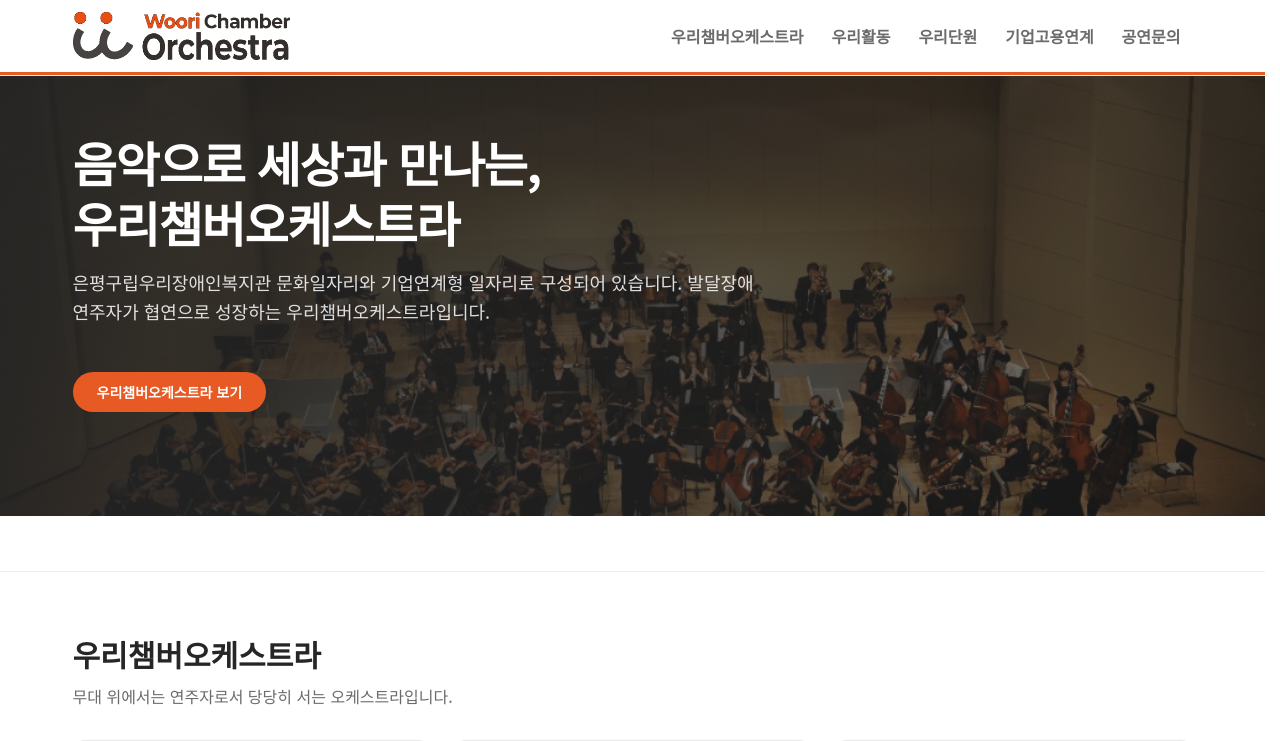
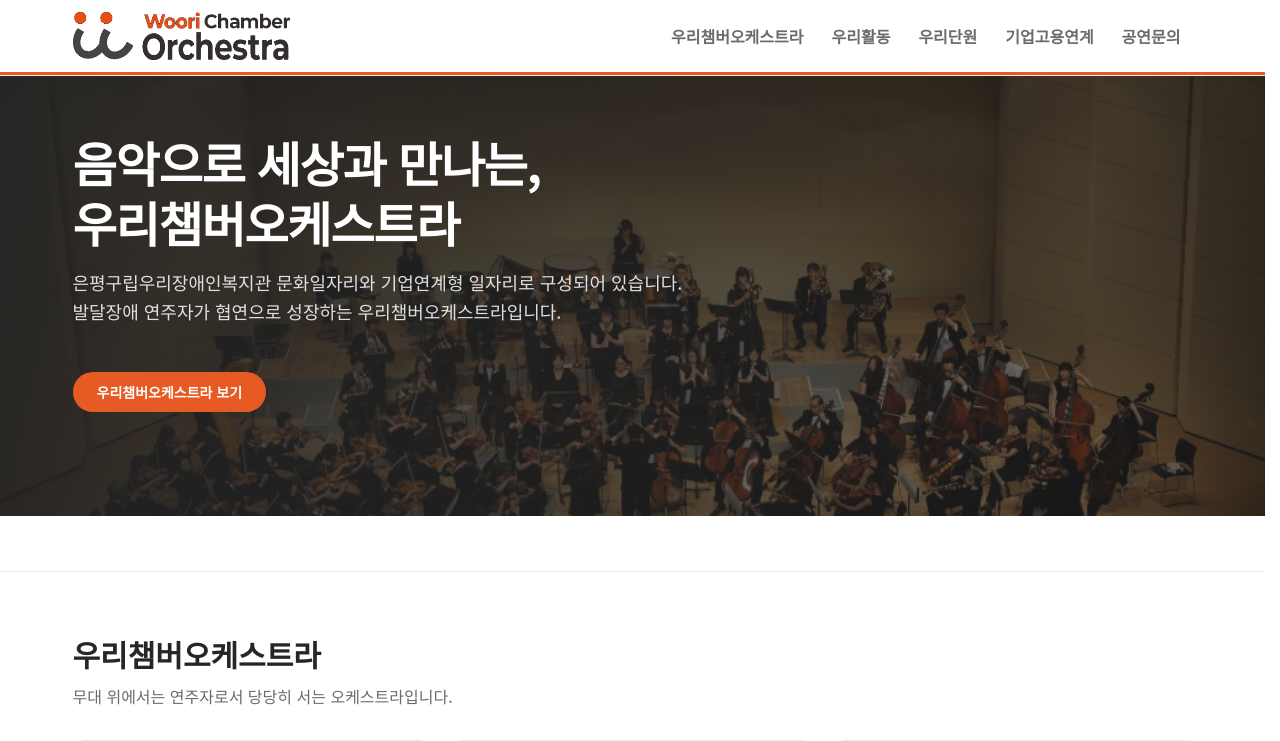
Before and after one commit to jwkang07/wco-web, a Next.js app: page / in a window 1280 px wide. Shown: the top 741 px of the page. Built offline with nearby package versions, Linux system fonts and the light colour scheme.

Commit message:
fix: break home hero description after first sentence

```diff
--- a/app/page.tsx
+++ b/app/page.tsx
@@ -27,7 +27,7 @@ export default function HomePage() {
     <>
       <Hero
         titleLines={site.taglineLines}
-        description={site.description}
+        descriptionLines={site.heroDescriptionLines}
         showCta
         imageSrc={site.hero.image}
         imageAlt={site.hero.imageAlt}
--- a/components/Hero.tsx
+++ b/components/Hero.tsx
@@ -7,6 +7,7 @@ type HeroProps = {
   title?: string;
   titleLines?: readonly string[];
   description?: string;
+  descriptionLines?: readonly string[];
   showCta?: boolean;
   imageSrc?: string;
   imageAlt?: string;
@@ -17,6 +18,7 @@ export function Hero({
   title,
   titleLines,
   description,
+  descriptionLines,
   showCta = false,
   imageSrc,
   imageAlt = "",
@@ -58,7 +60,15 @@ export function Hero({
             )}
           </h1>
           <div className="mt-3 min-h-[4.5rem] shrink-0 sm:mt-4">
-            {description ? (
+            {descriptionLines ? (
+              <p className="max-w-[44rem] text-base leading-relaxed text-white/85 sm:text-lg">
+                {descriptionLines.map((line) => (
+                  <span key={line} className="block">
+                    {line}
+                  </span>
+                ))}
+              </p>
+            ) : description ? (
               <p className="max-w-[44rem] text-base leading-relaxed break-keep text-pretty text-white/85 sm:text-lg">
                 {description}
               </p>
--- a/lib/site.ts
+++ b/lib/site.ts
@@ -5,6 +5,10 @@ export const site = {
   shortName: "WCO",
   description:
     "은평구립우리장애인복지관 문화일자리와 기업연계형 일자리로 구성되어 있습니다. 발달장애 연주자가 협연으로 성장하는 우리챔버오케스트라입니다.",
+  heroDescriptionLines: [
+    "은평구립우리장애인복지관 문화일자리와 기업연계형 일자리로 구성되어 있습니다.",
+    "발달장애 연주자가 협연으로 성장하는 우리챔버오케스트라입니다.",
+  ] as const,
   taglineLines: ["음악으로 세상과 만나는,", "우리챔버오케스트라"] as const,
   parentOrg: "은평구립우리장애인복지관",
   programLabel: "기업연계형 일자리",
```
